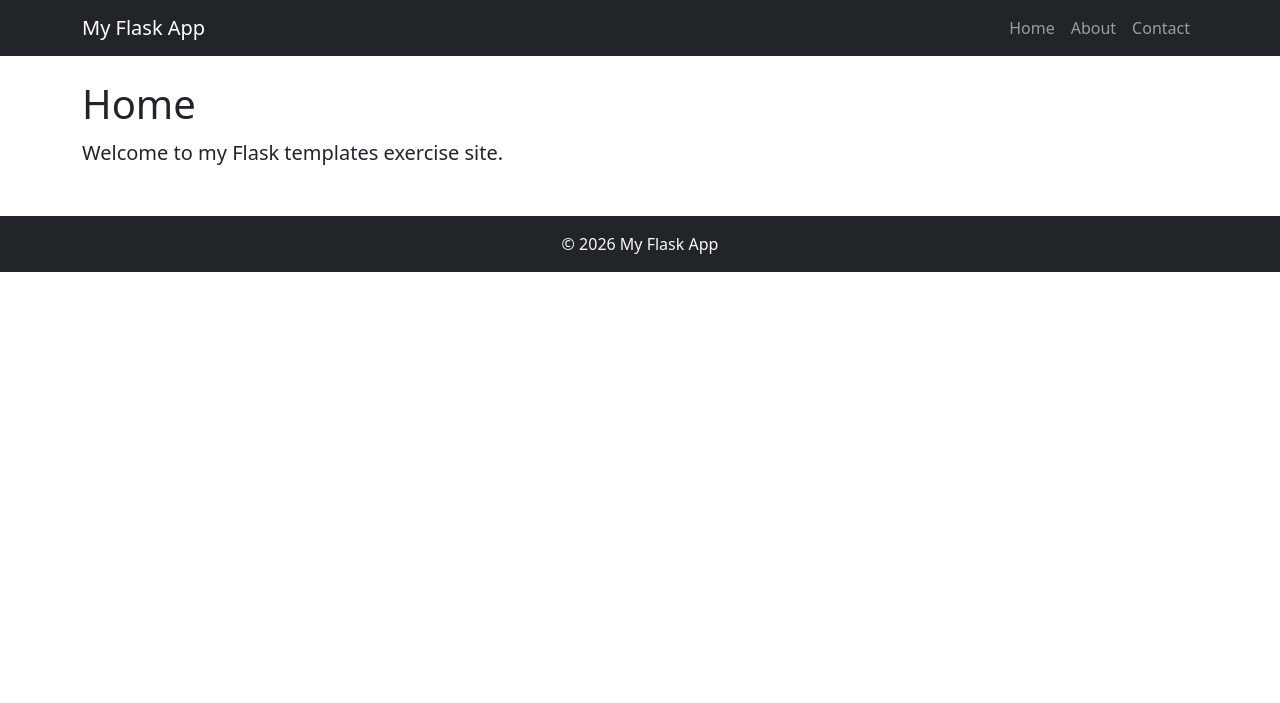
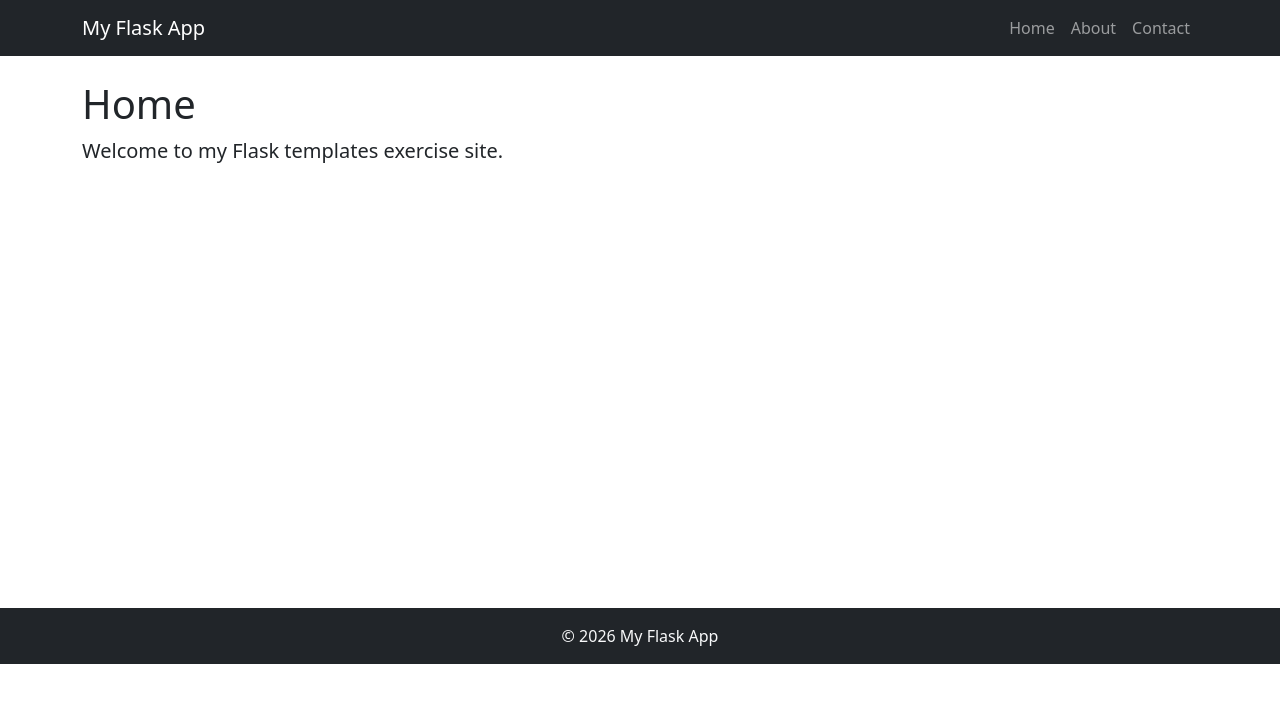
Before and after one commit to juliusfang996/File-Templates-Exercise, a Flask app: page / in a window 1280 px wide. Shown: the top 703 px of the page. Run offline with Flask 3, Linux system fonts and the light colour scheme.

Commit message:
Finalize dynamic content and styling

```diff
--- a/static/css/style.css
+++ b/static/css/style.css
@@ -1,6 +1 @@
-body {
-  padding-bottom: 60px;
-}
-h1 {
-  margin-bottom: 10px;
-}
+main.container { min-height: 60vh; }
```
